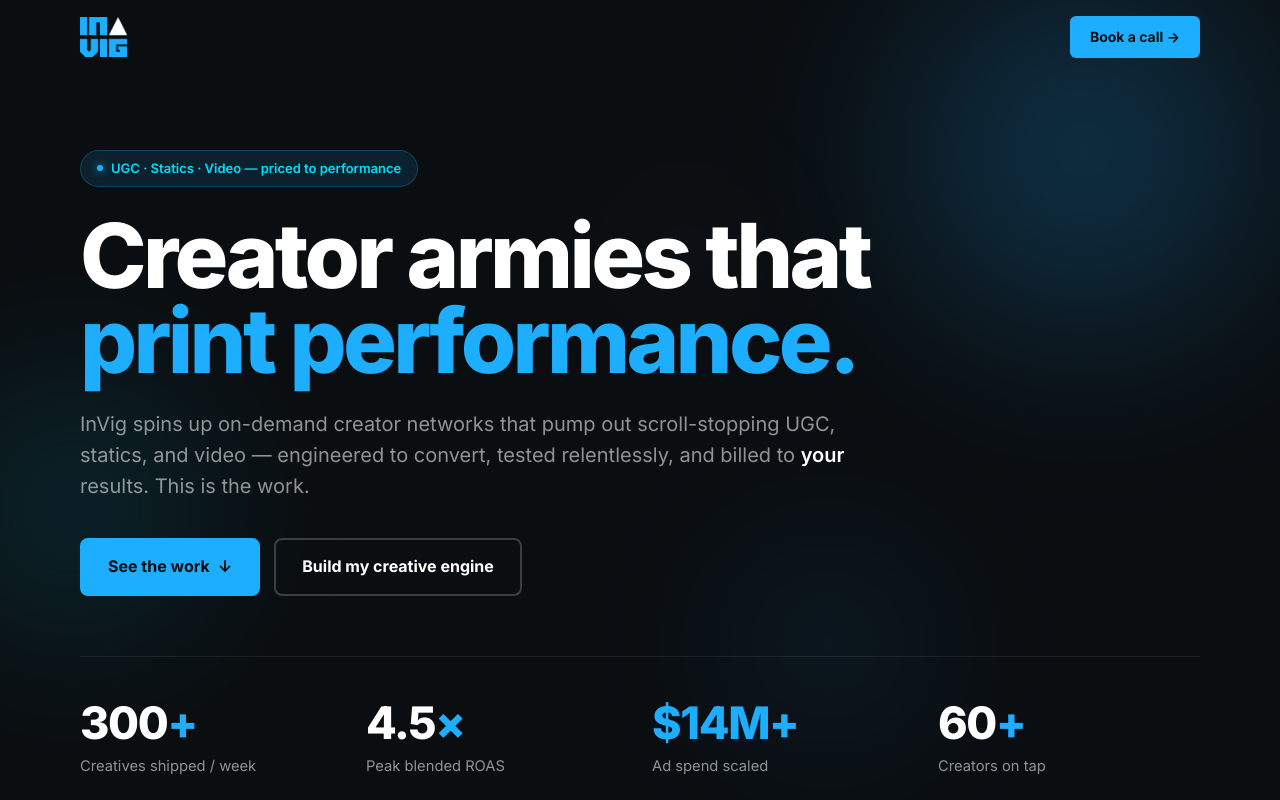
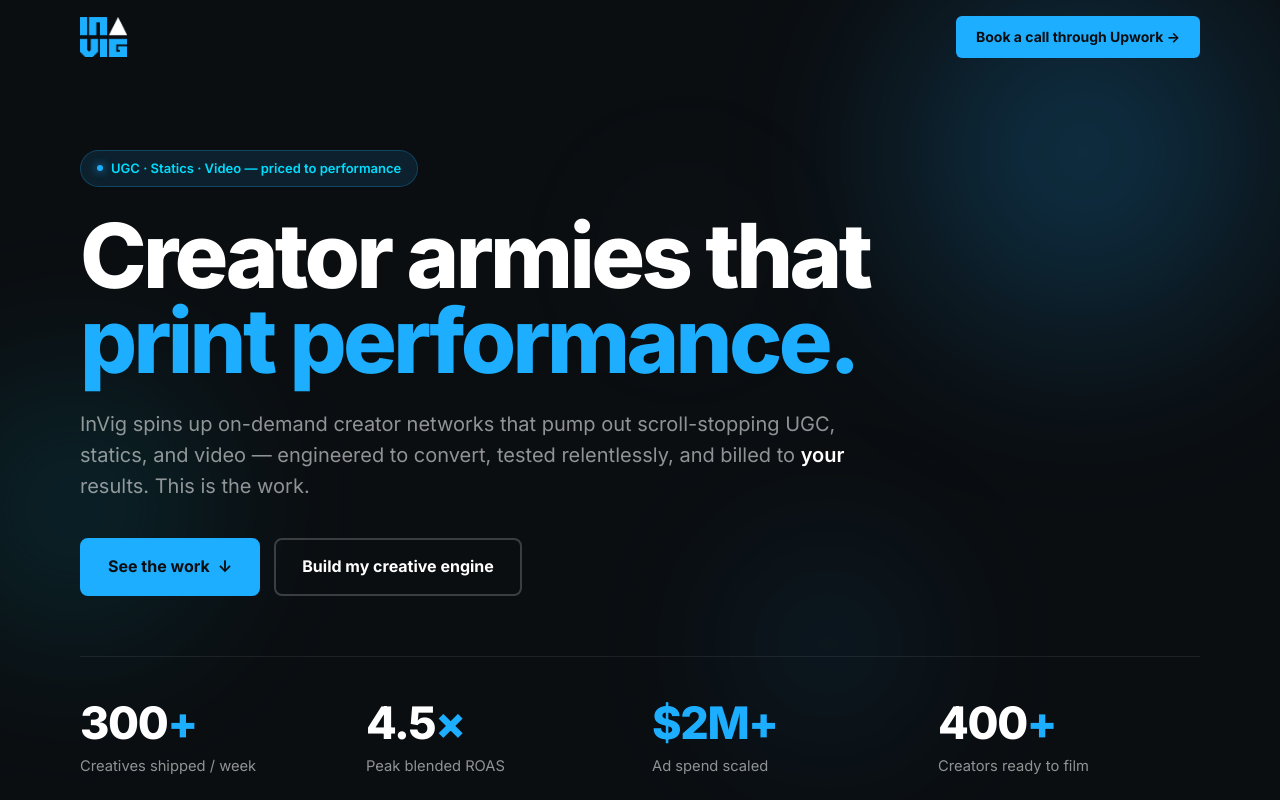
Before and after one commit to bryce-wq2222/portfoliocreatives, a website: page index.html in a window 1280 px wide. Shown: the top 800 px of the page. Drawn offline with Linux system fonts and the light colour scheme.

Commit message:
Upwork-compliant: remove all off-platform CTAs (Calendly/email), lock page to Upwork-only CTA; stats -> + spend, 400+ creators ready to film

```diff
--- a/index.html
+++ b/index.html
@@ -14,12 +14,12 @@
 <meta property="og:type" content="website" />
 <meta property="og:title" content="InVig Marketing — Performance Creative" />
 <meta property="og:description" content="Creator armies that print performance. See the work." />
-<meta property="og:url" content="https://portfoliocreatives.invigmarketing.com" />
-<meta property="og:image" content="https://portfoliocreatives.invigmarketing.com/invig-square.png" />
+<meta property="og:url" content="https://upwork.invigmarketing.com" />
+<meta property="og:image" content="https://upwork.invigmarketing.com/invig-square.png" />
 <meta property="og:site_name" content="InVig Marketing" />
 <meta name="twitter:card" content="summary_large_image" />
 <meta name="twitter:title" content="InVig Marketing — Performance Creative" />
-<meta name="twitter:image" content="https://portfoliocreatives.invigmarketing.com/invig-square.png" />
+<meta name="twitter:image" content="https://upwork.invigmarketing.com/invig-square.png" />
 
 <link rel="icon" type="image/png" href="invig-logo-v2.png" />
 <link rel="preconnect" href="https://fonts.googleapis.com" />
@@ -201,6 +201,8 @@
   .final-cta .btn-primary:hover{background:#000;border-color:#000;}
   .final-cta .btn-ghost{color:var(--bg);border-color:rgba(11,14,17,.4);}
   .final-cta .btn-ghost:hover{border-color:var(--bg);}
+  .final-cta .cta-fine{color:rgba(11,14,17,.72);font-size:.92rem;font-weight:600;margin-top:18px;}
+  .upwork-cta[aria-disabled="true"]{cursor:default;}
 
   footer{padding:54px 0 40px;border-top:1px solid var(--border);color:var(--text-muted);}
   .foot-inner{display:flex;justify-content:space-between;gap:20px;flex-wrap:wrap;align-items:center;font-size:.9rem;}
@@ -242,7 +244,7 @@
 <nav id="nav">
   <div class="container nav-inner">
     <a class="logo" href="#top" aria-label="InVig Marketing"><img src="invig-logo-v2.png" alt="InVig Marketing" /></a>
-    <a class="nav-cta" href="https://calendly.com/bryce-invigmarketing/30min" target="_blank" rel="noopener">Book a call →</a>
+    <a class="nav-cta upwork-cta">Book a call through Upwork →</a>
   </div>
 </nav>
 
@@ -262,8 +264,8 @@
     <div class="stats">
       <div class="stat reveal"><div class="num">300<span class="accent">+</span></div><div class="lbl">Creatives shipped / week</div></div>
       <div class="stat reveal"><div class="num">4.5<span class="accent">×</span></div><div class="lbl">Peak blended ROAS</div></div>
-      <div class="stat reveal"><div class="num"><span class="accent">$14M+</span></div><div class="lbl">Ad spend scaled</div></div>
-      <div class="stat reveal"><div class="num">60<span class="accent">+</span></div><div class="lbl">Creators on tap</div></div>
+      <div class="stat reveal"><div class="num"><span class="accent">$2M+</span></div><div class="lbl">Ad spend scaled</div></div>
+      <div class="stat reveal"><div class="num">400<span class="accent">+</span></div><div class="lbl">Creators ready to film</div></div>
     </div>
   </div>
 </section>
@@ -336,9 +338,9 @@
         <h2>Ready to build your creative engine?</h2>
         <p>Let's turn your ad account into a machine that never runs out of winning creative.</p>
         <div class="cta-row">
-          <a class="btn btn-primary" href="https://calendly.com/bryce-invigmarketing/30min" target="_blank" rel="noopener">Book a call <span class="arrow">→</span></a>
-          <a class="btn btn-ghost" href="mailto:bryce@invigmarketing.com">bryce@invigmarketing.com</a>
+          <a class="btn btn-primary upwork-cta">Book a call through Upwork <span class="arrow">→</span></a>
         </div>
+        <p class="cta-fine">Hire or message InVig directly through Upwork to get started.</p>
       </div>
     </div>
   </div>
@@ -501,6 +503,15 @@
   const io=new IntersectionObserver(es=>es.forEach(en=>{if(en.isIntersecting){en.target.classList.add('in');io.unobserve(en.target);}}),{threshold:.12});
   document.querySelectorAll('.reveal').forEach(el=>io.observe(el));
 
+  // Off-platform compliance — this page stays "locked": the Upwork CTAs are the
+  // ONLY call-to-action, and they point to Bryce's Upwork profile and nowhere else.
+  // No email, phone, booking widgets, or social links exist anywhere on this page.
+  const UPWORK_PROFILE=''; // TODO: paste Bryce's Upwork profile URL to make the CTA clickable
+  document.querySelectorAll('.upwork-cta').forEach(function(a){
+    if(UPWORK_PROFILE){a.href=UPWORK_PROFILE;a.target='_blank';a.rel='noopener';}
+    else{a.removeAttribute('href');a.setAttribute('aria-disabled','true');}
+  });
+
   render();
 </script>
 </body>
```
